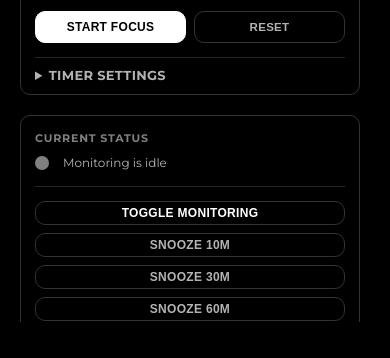
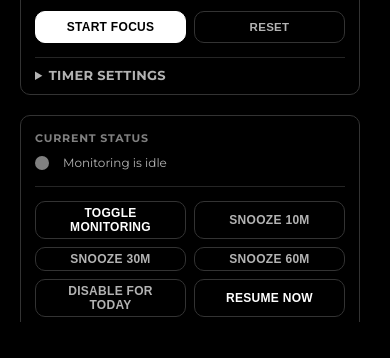
Before and after one commit to Kabe-Innovates/nodi-firefox, a website built with webpack: page public/popup.html in a window 390 px wide. Shown: the part 278-636 px from the top of the page. Built offline with nearby package versions, Linux system fonts and the light colour scheme; a web font is replaced by a local one.

Commit message:
Enhance : Enhanced the UI of the Popup

```diff
--- a/public/popup.css
+++ b/public/popup.css
@@ -181,17 +181,15 @@ body {
 
 .quick-actions {
   margin-top: var(--spacing-md);
-  display: flex;
-  flex-direction: column;
+  display: grid;
+  grid-template-columns: repeat(2, 1fr);
   gap: var(--spacing-sm);
   padding-top: var(--spacing-md);
   border-top: 1px solid var(--border-color);
 }
 
-.quick-actions-row {
-  display: grid;
-  grid-template-columns: repeat(3, 1fr);
-  gap: var(--spacing-sm);
+.quick-actions button {
+  width: 100%;
 }
 
 .stats-section {
@@ -613,11 +611,7 @@ textarea {
   margin-bottom: 0;
 }
 
-@media (max-width: 440px) {
-  .timer-grid {
-    grid-template-columns: 1fr;
-  }
-}
+
 
 .timer-config summary:hover {
   background: var(--bg-tertiary);
@@ -863,9 +857,6 @@ input[type="color"]::-webkit-color-swatch {
   .stats-grid {
     grid-template-columns: 1fr;
   }
-  .quick-actions-row {
-    grid-template-columns: 1fr;
-  }
   .timer-header h2,
   .zones-header h2,
   .settings-section h2 {
--- a/public/popup.html
+++ b/public/popup.html
@@ -113,13 +113,11 @@
         </div>
         <div class="quick-actions">
           <button id="quick-monitoring-toggle" class="btn btn-secondary btn-sm">Toggle Monitoring</button>
-          <div class="quick-actions-row">
-            <button id="snooze-10" class="btn btn-tertiary btn-sm">Snooze 10m</button>
-            <button id="snooze-30" class="btn btn-tertiary btn-sm">Snooze 30m</button>
-            <button id="snooze-60" class="btn btn-tertiary btn-sm">Snooze 60m</button>
-          </div>
-          <button id="disable-today" class="btn btn-tertiary btn-sm" style="width: 100%;">Disable for Today</button>
-          <button id="clear-snooze" class="btn btn-secondary btn-sm" style="width: 100%;">Resume Now</button>
+          <button id="snooze-10" class="btn btn-tertiary btn-sm">Snooze 10m</button>
+          <button id="snooze-30" class="btn btn-tertiary btn-sm">Snooze 30m</button>
+          <button id="snooze-60" class="btn btn-tertiary btn-sm">Snooze 60m</button>
+          <button id="disable-today" class="btn btn-tertiary btn-sm">Disable for Today</button>
+          <button id="clear-snooze" class="btn btn-secondary btn-sm">Resume Now</button>
         </div>
       </section>
 
```
